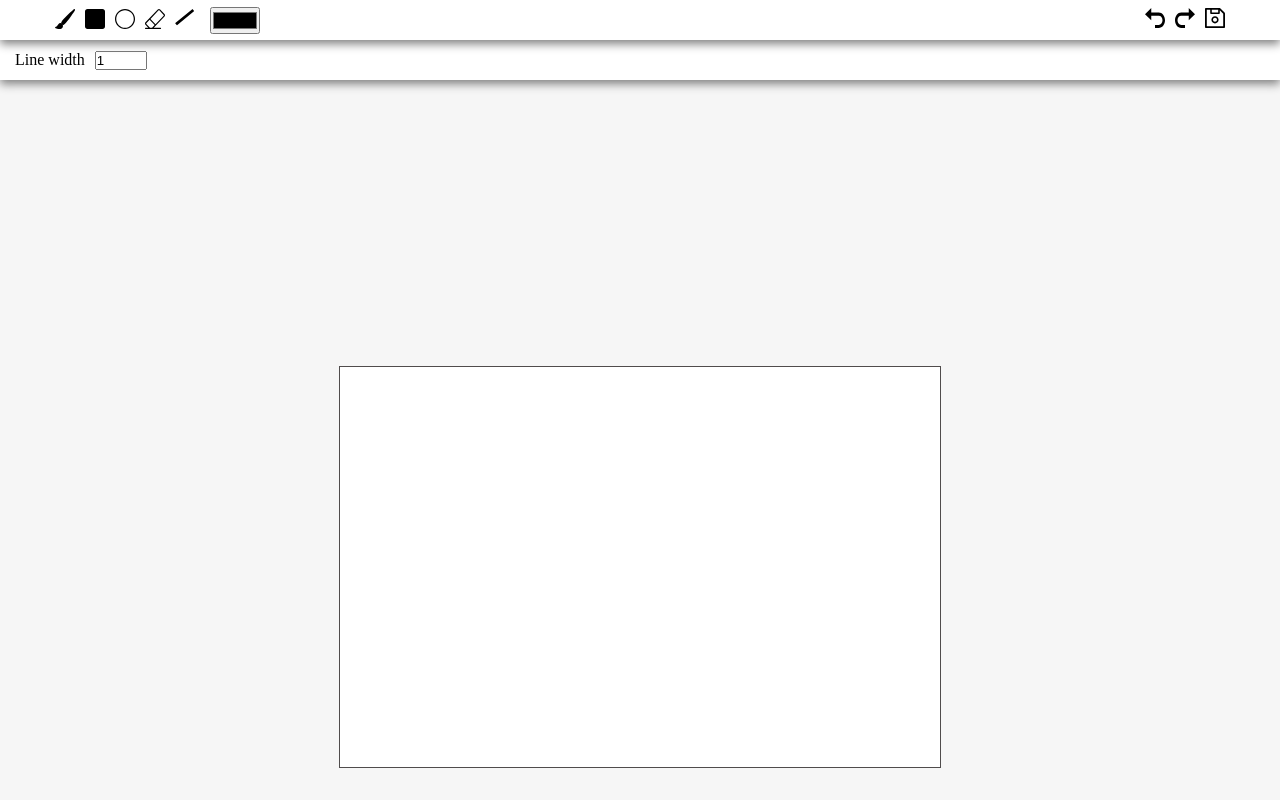
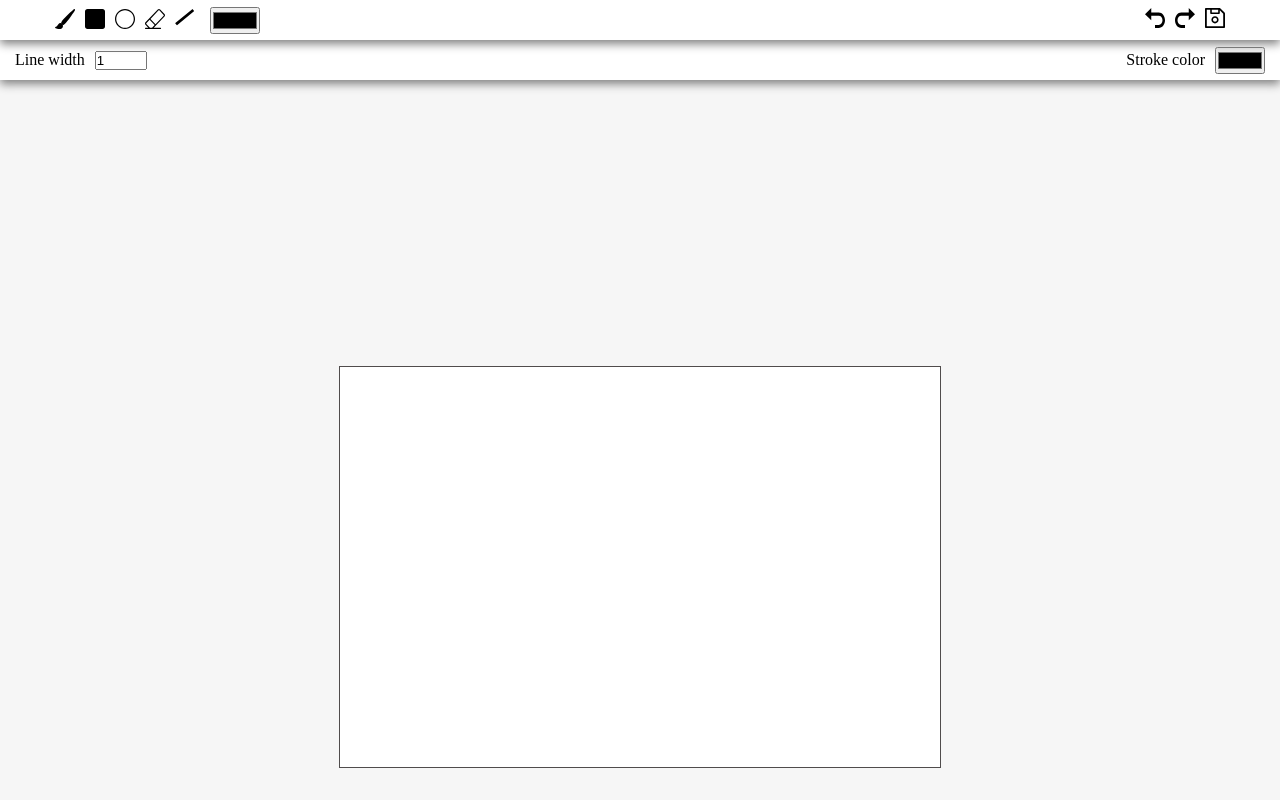
Before and after one commit to Segnities/paint-websockets, a React (Vite) app: page / in a window 1280 px wide. Built offline with nearby package versions, Linux system fonts and the light colour scheme.

Commit message:
stroke color control

```diff
--- a/src/assets/styles/toolbar.scss
+++ b/src/assets/styles/toolbar.scss
@@ -20,6 +20,13 @@
    }
 }
 
+.stroke-color {
+   margin-right: 15px;
+   label {
+      margin-right: 10px;
+   }
+}
+
 .l-width {
    margin-left: 15px;
    input {
@@ -30,6 +37,11 @@
 .settings-bar {
    top: $toolbar-height;
    z-index: 1;
+
+   & > div  {
+      display: flex;
+      align-items: center;
+   }
 }
 
 .left-menu {
--- a/src/components/SettingsBar.jsx
+++ b/src/components/SettingsBar.jsx
@@ -14,6 +14,15 @@ function SettingsBar() {
                     onChange={e => toolState.setLineWidth(e.target.value)}
                 />
             </div>
+            <div className="stroke-color">
+                <label htmlFor="strk-color">Stroke color</label>
+                <input
+                    id="strk-color"
+                    type="color"
+                    onChange={e => toolState.setFillStroke(e.target.value)}
+
+                />
+            </div>
         </div>
     )
 }
```
